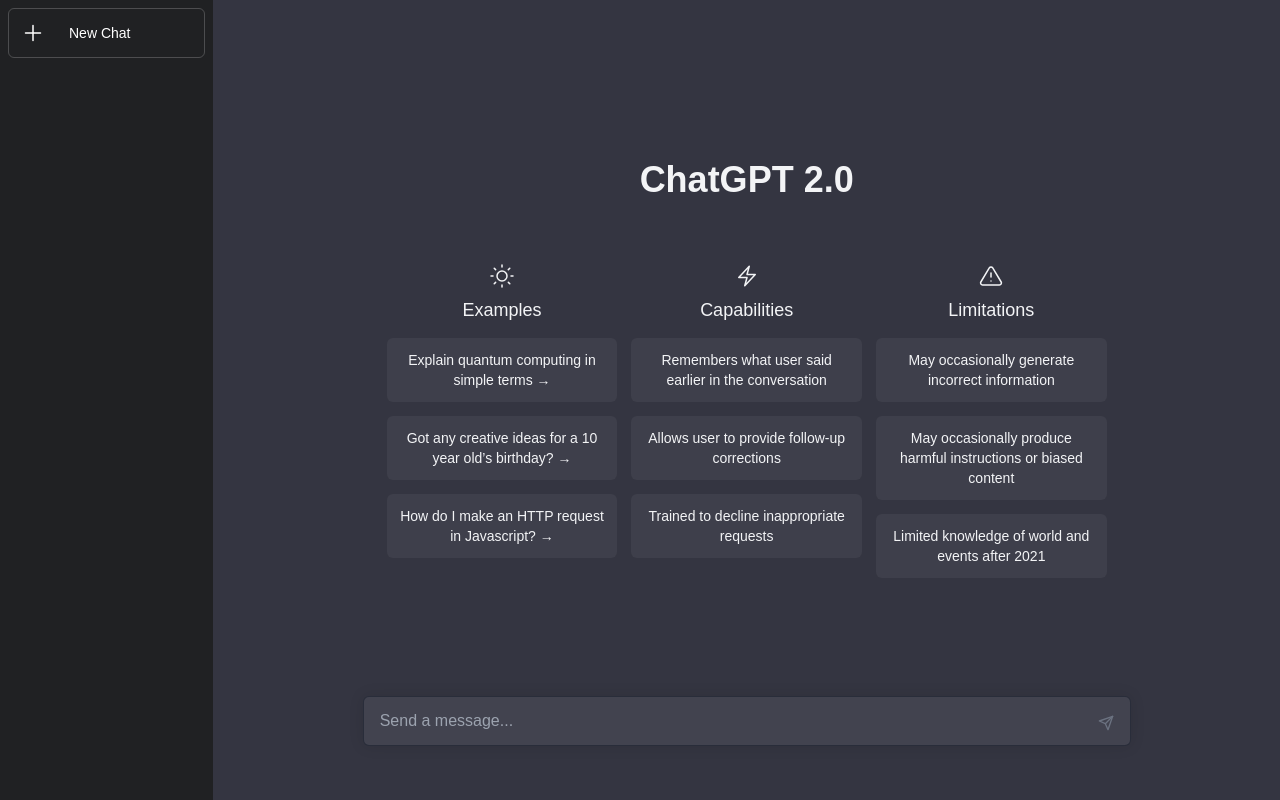
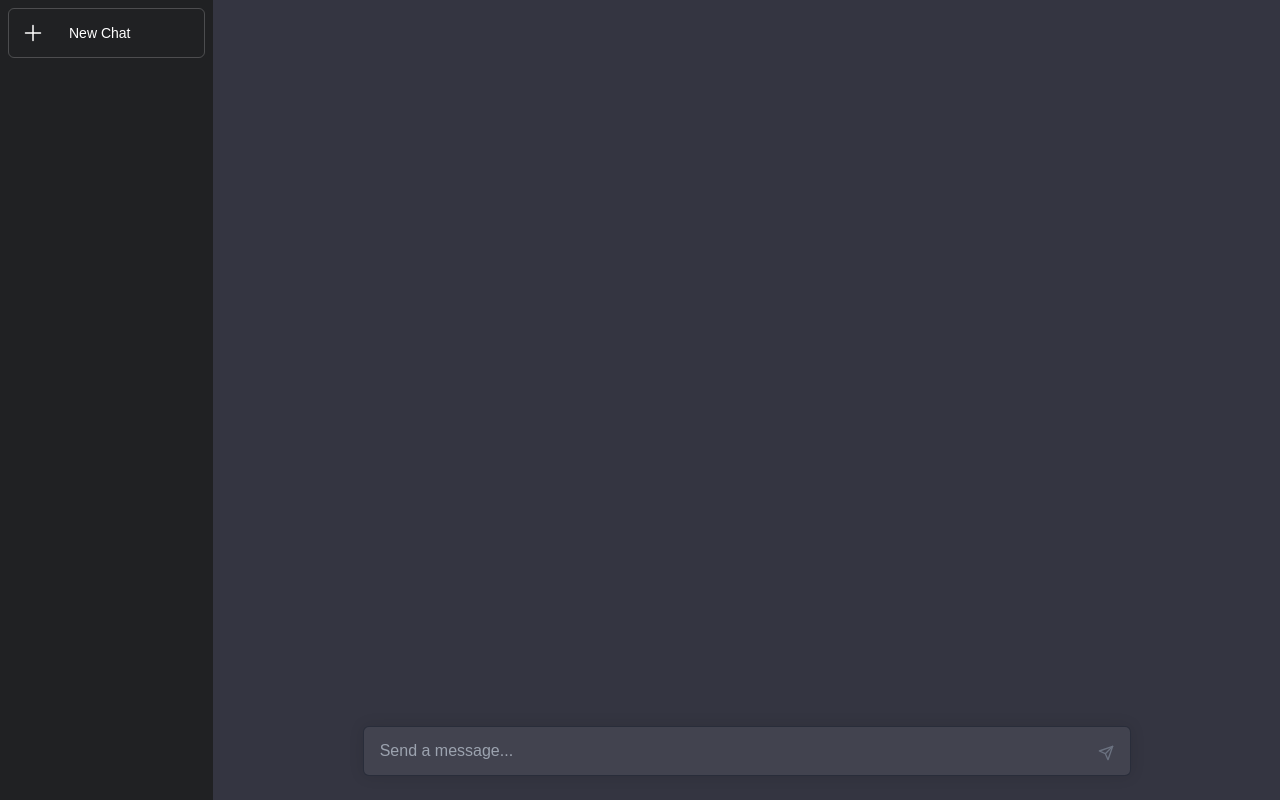
Before and after one commit to CrisTain333/chatGPT-2.0, a Next.js app: page / in a window 1280 px wide. Built offline with nearby package versions, Linux system fonts and the light colour scheme.

Commit message:
change in layout

```diff
--- a/libs/Components/InputField/InputField.tsx
+++ b/libs/Components/InputField/InputField.tsx
@@ -3,26 +3,30 @@
 const InputField = () => {
   return (
     <div>
+      <div className="  w-full border-t md:border-t-0 border-white/20 md:border-transparent  md:bg-vert-light-gradient bg-gray-800 md:!bg-transparent md:bg-vert-dark-gradient pt-2">
         <form className="stretch mx-2 flex flex-row gap-3 last:mb-2 md:mx-4 md:last:mb-6 lg:mx-auto lg:max-w-2xl xl:max-w-3xl">
           <div className="relative flex h-full flex-1 md:flex-col">
             <div className="flex ml-1 md:w-full md:m-auto md:mb-2 gap-0 md:gap-2 justify-center"></div>
-          <div className="flex flex-col w-full py-2 flex-grow md:py-3 md:pl-4 relative border border-black/10 bg-white dark:border-gray-900/50 dark:text-white dark:bg-gray-700 rounded-md shadow-[0_0_10px_rgba(0,0,0,0.10)] dark:shadow-[0_0_15px_rgba(0,0,0,0.10)] inputDesign">
+            <div className="flex flex-col w-full py-2 flex-grow md:py-3 md:pl-4 relative border border-gray-900/50 text-white bg-[#42434f] rounded-md shadow-[0_0_15px_rgba(0,0,0,0.10)]">
               <textarea
-              //   tabindex={0}
+                //   tabindex="0"
                 data-id="root"
-              //   style=
+                //   style="max-height: 200px; height: 24px; overflow-y: hidden;"
                 rows={1}
                 placeholder="Send a message..."
-              className="m-0 w-full resize-none border-0 bg-transparent p-0 pr-7 focus:ring-0 focus-visible:ring-0 dark:bg-transparent pl-2 md:pl-0"
+                className="m-0 w-full resize-none border-0 bg-transparent p-0 pr-7 focus:ring-0 focus-visible:ring-0  pl-2 md:pl-0 "
               ></textarea>
-            <button className="absolute p-1 rounded-md text-gray-500 bottom-1.5 md:bottom-2.5 hover:bg-gray-100 enabled:dark:hover:text-gray-400 dark:hover:bg-gray-900 disabled:hover:bg-transparent dark:disabled:hover:bg-transparent right-1 md:right-2 disabled:opacity-40">
+              <button
+                //   disabled=""
+                className="absolute p-1 rounded-md text-gray-500 bottom-1.5 md:bottom-2.5  hover:text-gray-400 hover:bg-gray-900 disabled:hover:bg-transparent dark:disabled:hover:bg-transparent right-1 md:right-2 disabled:opacity-40"
+              >
                 <svg
                   stroke="currentColor"
                   fill="none"
-                stroke-width="2"
+                  strokeWidth="2"
                   viewBox="0 0 24 24"
-                stroke-linecap="round"
-                stroke-linejoin="round"
+                  strokeLinecap="round"
+                  strokeLinejoin="round"
                   className="h-4 w-4 mr-1"
                   height="1em"
                   width="1em"
@@ -36,6 +40,7 @@
           </div>
         </form>
       </div>
+    </div>
   );
 };
 
--- a/libs/Components/MainContent/MainContent.tsx
+++ b/libs/Components/MainContent/MainContent.tsx
@@ -1,9 +1,10 @@
 import React from "react";
+import InputField from "../InputField/InputField";
 
 const MainContent = () => {
   return (
-    <div>
-      <main className="relative h-full w-full transition-width flex flex-col overflow-hidden items-stretch flex-1">
+    <div className="">
+      {/* <main className="relative h-full w-full transition-width flex flex-col overflow-hidden items-stretch flex-1">
         <div className="flex-1 overflow-hidden">
           <div className="react-scroll-to-bottom--css-clruc-79elbk h-full ">
             <div className="react-scroll-to-bottom--css-clruc-1n7m0yu">
@@ -137,44 +138,12 @@
             </div>
           </div>
         </div>
-        <div className="absolute bottom-0 left-0 w-full border-t md:border-t-0 border-white/20 md:border-transparent  md:bg-vert-light-gradient bg-gray-800 md:!bg-transparent md:bg-vert-dark-gradient pt-2">
-          <form className="stretch mx-2 flex flex-row gap-3 last:mb-2 md:mx-4 md:last:mb-6 lg:mx-auto lg:max-w-2xl xl:max-w-3xl">
-            <div className="relative flex h-full flex-1 md:flex-col">
-              <div className="flex ml-1 md:w-full md:m-auto md:mb-2 gap-0 md:gap-2 justify-center"></div>
-              <div className="flex flex-col w-full py-2 flex-grow md:py-3 md:pl-4 relative border border-gray-900/50 text-white bg-[#42434f] rounded-md shadow-[0_0_15px_rgba(0,0,0,0.10)]">
-                <textarea
-                  //   tabindex="0"
-                  data-id="root"
-                  //   style="max-height: 200px; height: 24px; overflow-y: hidden;"
-                  rows={1}
-                  placeholder="Send a message..."
-                  className="m-0 w-full resize-none border-0 bg-transparent p-0 pr-7 focus:ring-0 focus-visible:ring-0  pl-2 md:pl-0 "
-                ></textarea>
-                <button
-                  //   disabled=""
-                  className="absolute p-1 rounded-md text-gray-500 bottom-1.5 md:bottom-2.5  hover:text-gray-400 hover:bg-gray-900 disabled:hover:bg-transparent dark:disabled:hover:bg-transparent right-1 md:right-2 disabled:opacity-40"
-                >
-                  <svg
-                    stroke="currentColor"
-                    fill="none"
-                    stroke-width="2"
-                    viewBox="0 0 24 24"
-                    stroke-linecap="round"
-                    stroke-linejoin="round"
-                    className="h-4 w-4 mr-1"
-                    height="1em"
-                    width="1em"
-                    xmlns="http://www.w3.org/2000/svg"
-                  >
-                    <line x1="22" y1="2" x2="11" y2="13"></line>
-                    <polygon points="22 2 15 22 11 13 2 9 22 2"></polygon>
-                  </svg>
-                </button>
-              </div>
-            </div>
-          </form>
+      </main> */}
+      <div className="">
+        <div className="absolute bottom-0 right-0 left-0">
+          <InputField />
         </div>
-      </main>
+      </div>
     </div>
   );
 };
--- a/libs/modules/home/home.tsx
+++ b/libs/modules/home/home.tsx
@@ -12,7 +12,7 @@
           <SideMenu />
         </div>
         {/* main_content */}
-        <div className="main_content col-span-10  bg-[#343541]">
+        <div className="main_content col-span-10  bg-[#343541] relative">
           <MainContent />
         </div>
       </div>
```
Lines whose indentation alone changed are shown as unchanged.
